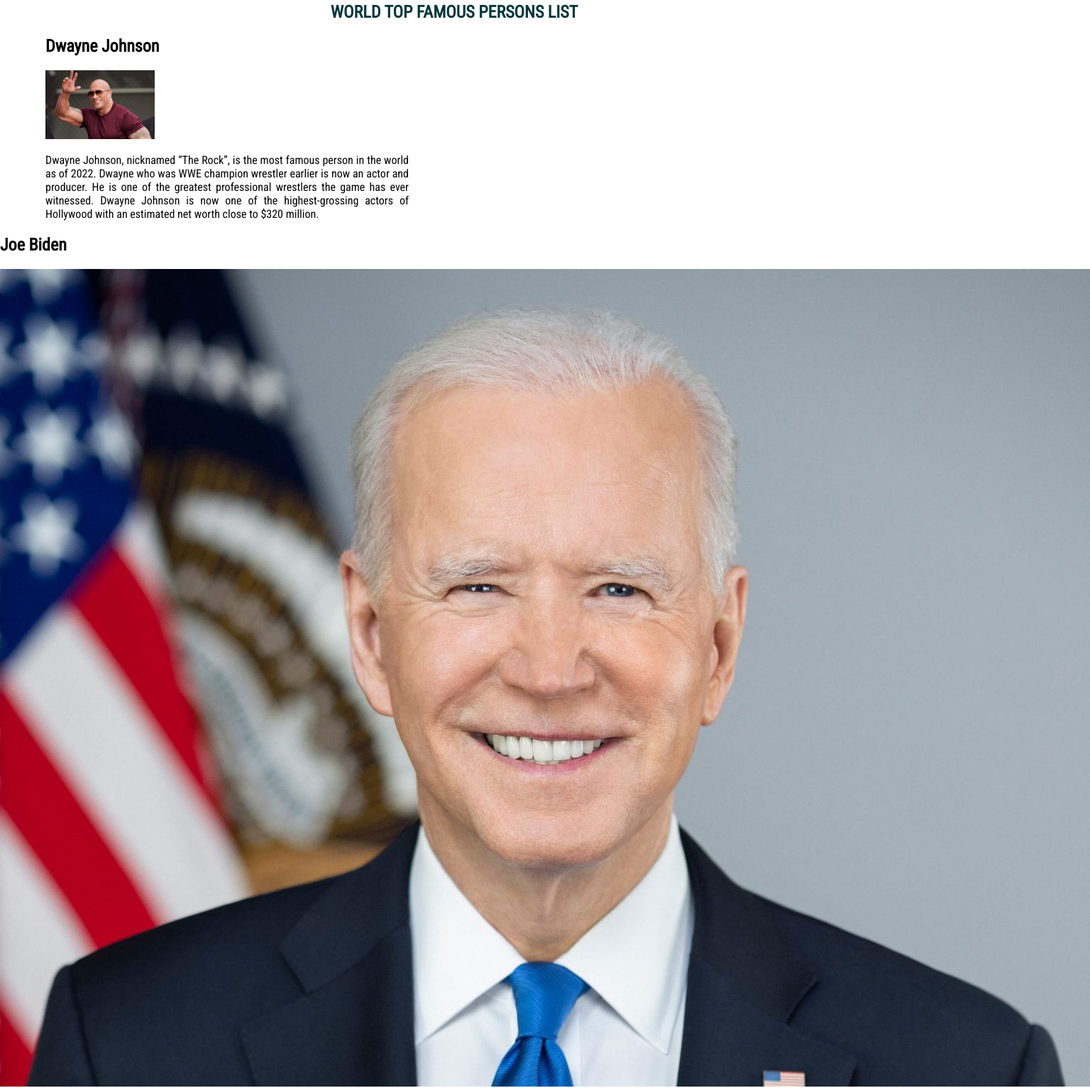
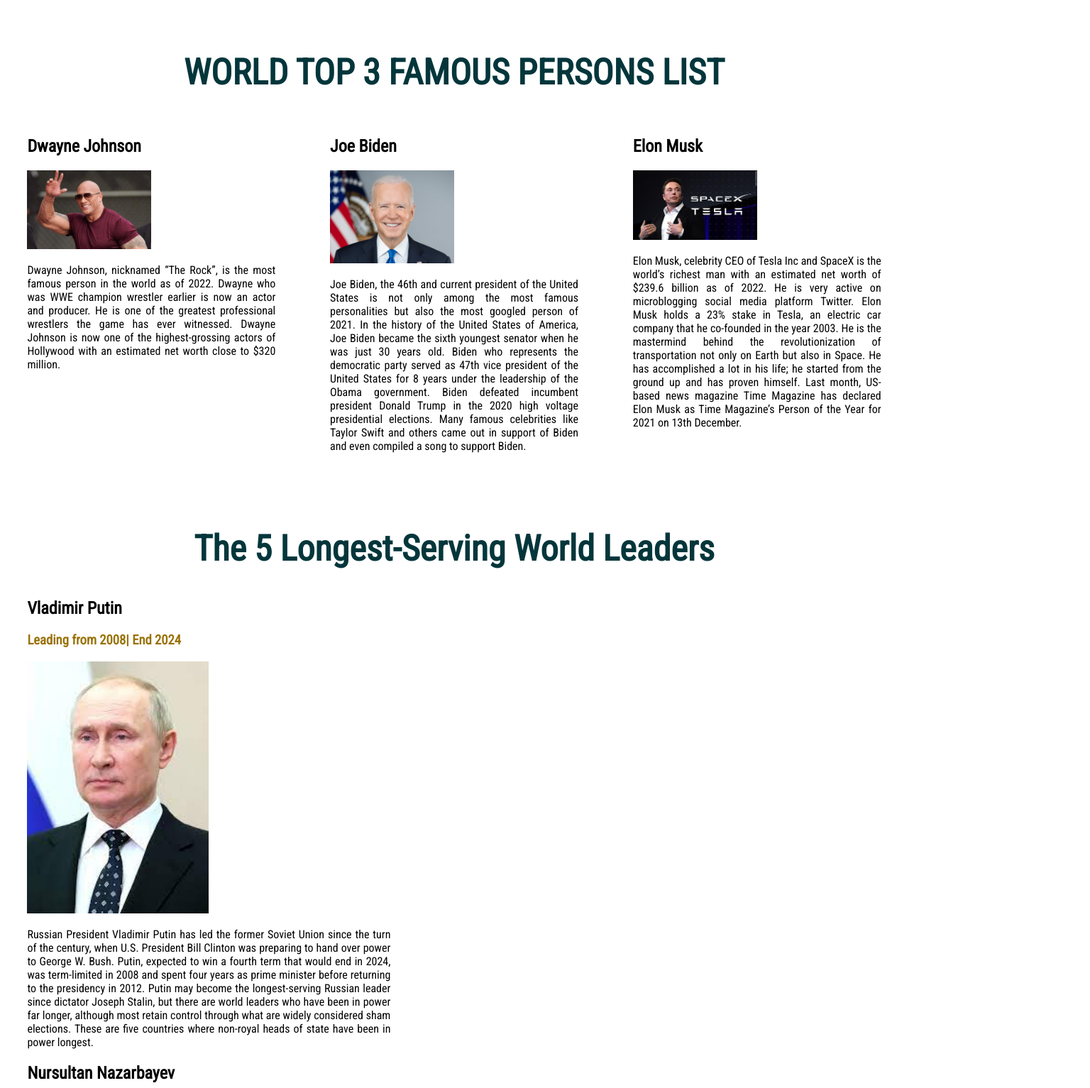
Before and after one commit to tawhid-jd/jihad-protfolio, a plain HTML site: page index.html in a window 1280 px wide. Shown: the part 607-2140 px from the top of the page at 71% size, 1536 px wide, since content can reach past the window. Drawn offline with Linux system fonts and the light colour scheme.

Commit message:
president

```diff
--- a/index.html
+++ b/index.html
@@ -17,8 +17,10 @@
     <section>
         <h1>WELCOME TO <span class="name-color">INFORMATION WORLD</span></h1>
         <img id="cover" src="images/3757c30a762387b.jpg" alt="">
-        <h2 id="list">WORLD TOP FAMOUS PERSONS LIST</h2>
+        <h2 class="list">WORLD TOP 3 FAMOUS PERSONS LIST</h2>
+    </section>
 
+    <section class="info">
         <div class="persons-list">
             <h2>Dwayne Johnson</h2>
             <img src="images/dwaynejohnson-1536x975.jpg" alt="">
@@ -30,7 +32,7 @@
                 to $320 million.</p>
         </div>
 
-        <div>
+        <div class="persons-list">
             <h2>Joe Biden</h2>
             <img src="images/Joe-Biden-1-1536x1152.jpg" alt="">
             <p>Joe Biden, the 46th and current president of the United States is not only among the most famous
@@ -44,8 +46,44 @@
                 Many famous celebrities like Taylor Swift and others came out in support of Biden and even compiled a
                 song to support Biden.</p>
         </div>
+        <div class="persons-list">
+            <h2>Elon Musk</h2>
+            <img src="images/elon-musk-new.jpg" alt="">
+            <p>Elon Musk, celebrity CEO of Tesla Inc and SpaceX is the world’s richest man with an estimated net worth
+                of $239.6 billion as of 2022. He is very active on microblogging social media platform Twitter.
 
+                Elon Musk holds a 23% stake in Tesla, an electric car company that he co-founded in the year 2003. He is
+                the mastermind behind the revolutionization of transportation not only on Earth but also in Space.
 
+                He has accomplished a lot in his life; he started from the ground up and has proven himself. Last month,
+                US-based news magazine Time Magazine has declared Elon Musk as Time Magazine’s Person of the Year for
+                2021 on 13th December.</p>
+
+        </div>
+
+    </section>
+
+    <section>
+        <h1 class="list">The 5 Longest-Serving World Leaders</h1>
+
+        <div class="persons-list">
+            <h2> Vladimir Putin</h2>
+            <h3>Leading from 2008| End 2024</h3>
+            <img src="images/download.jfif" alt="">
+            <p>Russian President Vladimir Putin has led the former Soviet Union since the turn of the century, when U.S.
+                President Bill Clinton was preparing to hand over power to George W. Bush. Putin, expected to win a
+                fourth term that would end in 2024, was term-limited in 2008 and spent four years as prime minister
+                before returning to the presidency in 2012.
+
+                Putin may become the longest-serving Russian leader since dictator Joseph Stalin, but there are world
+                leaders who have been in power far longer, although most retain control through what are widely
+                considered sham elections.
+
+                These are five countries where non-royal heads of state have been in power longest.</p>
+        </div>
+        <div class="persons-list">
+            <h2>Nursultan Nazarbayev</h2>
+        </div>
     </section>
 
 </body>
--- a/style.css
+++ b/style.css
@@ -2,9 +2,13 @@ body{
     font-family: 'Roboto Condensed', sans-serif;
     margin: 0;
 }
+.info{
+    display: flex;
+}
 h1{
     font-size: 60px;
     text-align: center;
+
 }
 
 .name-color{
@@ -16,13 +20,15 @@ h1{
     margin-right: auto;
     width: 90%;
 }
-#list{
+.list{
       text-align: center;
         color: rgb(3, 54, 59);
-
+        font-size: 50px;
+        margin-top: 7%;
 }
 .persons-list{
-    margin-left: 5%;
+    margin-left: 3%;
+    margin-right: 3%;
 
     text-align: justify;
     width: 40%;
@@ -30,10 +36,9 @@ h1{
 
 }
 .persons-list img{
-    width: 30%;
-    display: inline-block;
-}
-.joe{
-    display: flex;
+    width: 50%;
 
 }
+h3{
+    color: rgb(153, 113, 5);
+}
```
Also changed, not shown: images/download.jfif (added), images/elon-musk-new.jpg (added).
